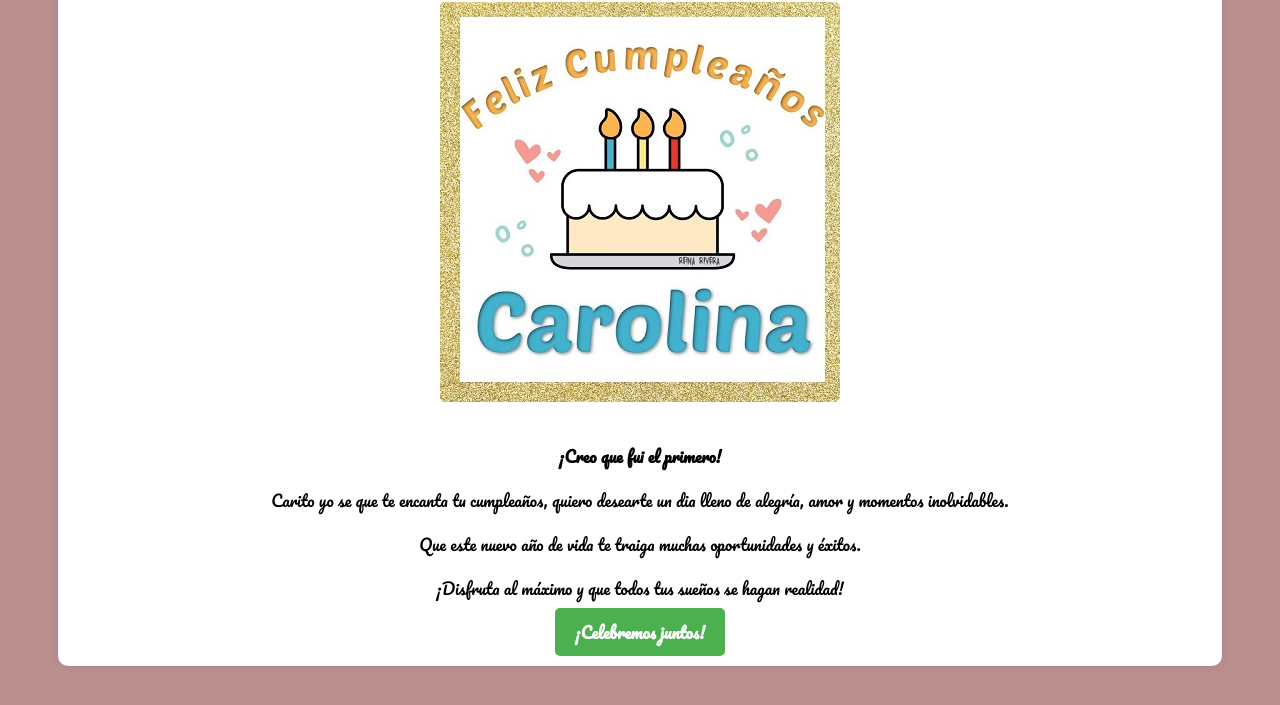
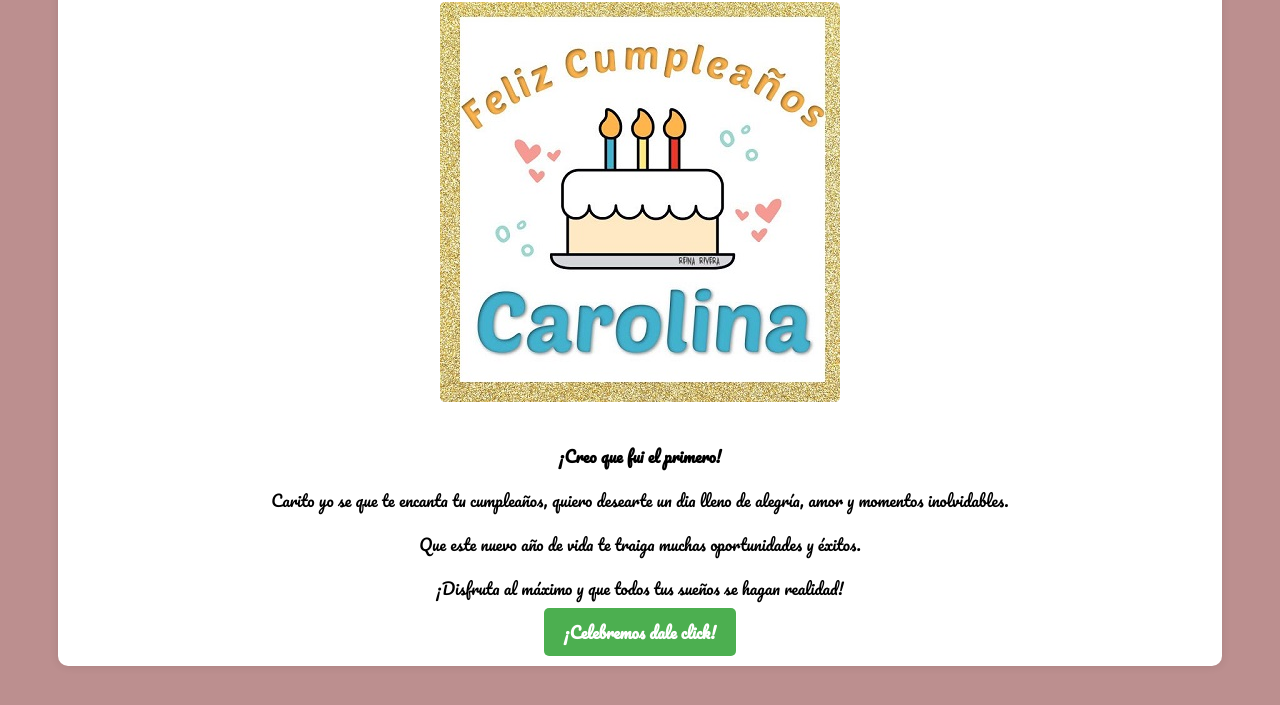
Before and after one commit to jsortiz07/mimensaje, a plain HTML site: page index.html in a window 1280 px wide. Shown: the part 167-872 px from the top of the page. Drawn offline with Linux system fonts and the light colour scheme.

Commit message:
mensaje para caro

```diff
--- a/index.html
+++ b/index.html
@@ -86,7 +86,9 @@
     <p>Carito yo se que te encanta tu cumpleaños, quiero desearte un dia lleno de alegría, amor y momentos inolvidables.</p>
     <p>Que este nuevo año de vida te traiga muchas oportunidades y éxitos.</p>
     <p>¡Disfruta al máximo y que todos tus sueños se hagan realidad!</p>
-    <a id="boton" href="#" onclick="lanzarConfeti()">¡Celebremos juntos!</a>
+
+
+    <a id="boton" href="#" onclick="lanzarConfeti()">¡Celebremos dale click!</a>
     <div class="confeti-container"></div>
   </div>
 
```
